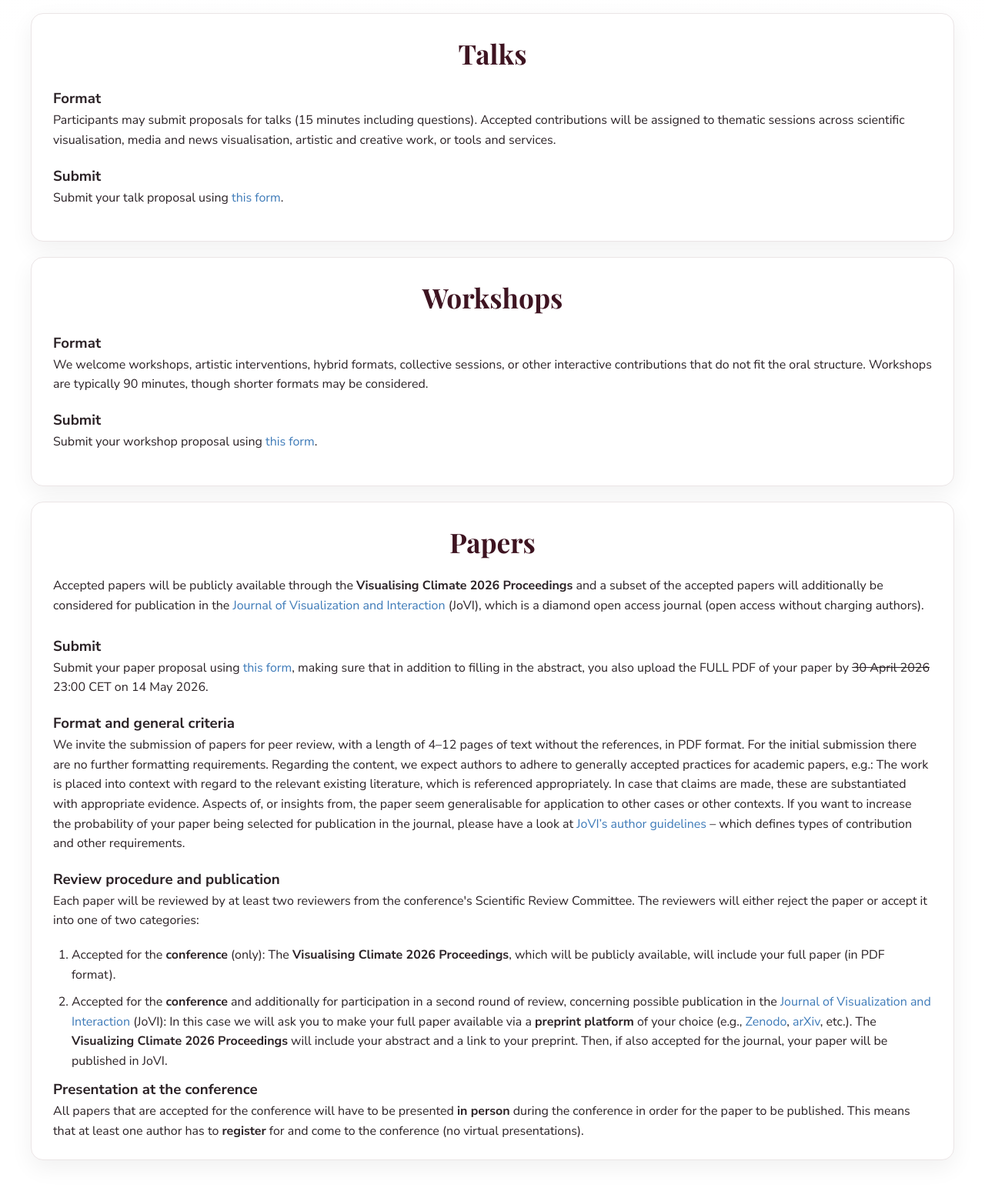
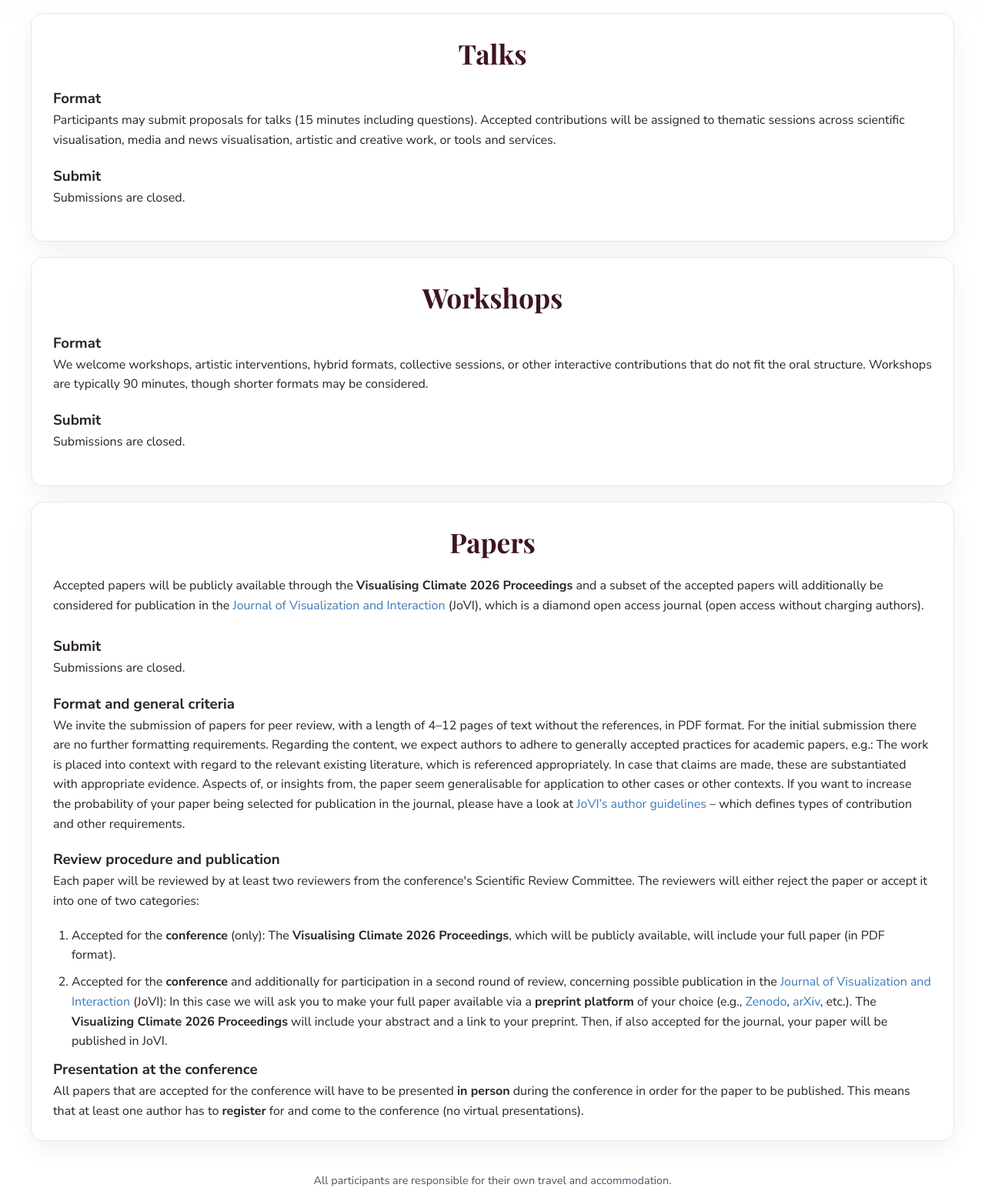
Before and after one commit to mastrong/climateconf, a Django app: page /submissions/ in a window 1280 px wide. Shown: the part 1300-2848 px from the top of the page at 77% size. Run offline with Django 5.2, Linux system fonts and the light colour scheme.

Commit message:
close submissions

```diff
--- a/templates/index.html
+++ b/templates/index.html
@@ -490,7 +490,7 @@
         </div>
 
         <div class="registration-column">
-          <h3>Submissions</h3>
+          <h3>Submissions (Closed)</h3>
           <p>Submissions open: <b>28 January 2026</b></p>
           <p>Submission deadline: <s>30 April 2026</s> <b> 23:00 CET on 14 May 2026</b></p>
           <p>Submission decision by: <b>30 June 2026</b></p>
--- a/templates/submissions.html
+++ b/templates/submissions.html
@@ -97,8 +97,7 @@
 
           <h3>Submit</h3>
           <p class="desc">
-            Submit your talk proposal using
-            <a href="https://app.oxfordabstracts.com/stages/80637/submitter" target="_blank">this form</a>.
+            Submissions are closed.
           </p>
         </div>
 
@@ -116,8 +115,7 @@
 
           <h3>Submit</h3>
           <p class="desc">
-            Submit your workshop proposal using
-            <a href="https://app.oxfordabstracts.com/stages/80637/submitter" target="_blank">this form</a>.
+            Submissions are closed.
           </p>
         </div>
         <!-- PAPERS -->
@@ -131,9 +129,7 @@
           <br>
           <h3>Submit</h3>
           <p class="desc">
-            Submit your paper proposal using
-            <a href="https://app.oxfordabstracts.com/stages/80637/submitter" target="_blank">this form</a>,
-            making sure that in addition to filling in the abstract, you also upload the FULL PDF of your paper by <s>30 April 2026</s>  23:00 CET on 14 May 2026.
+            Submissions are closed.
           </p>
           <h3>Format and general criteria</h3>
           <p class="desc">
```
